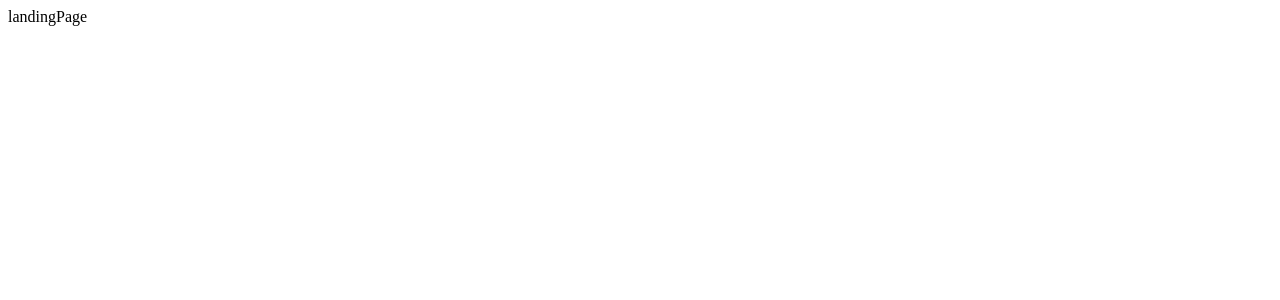
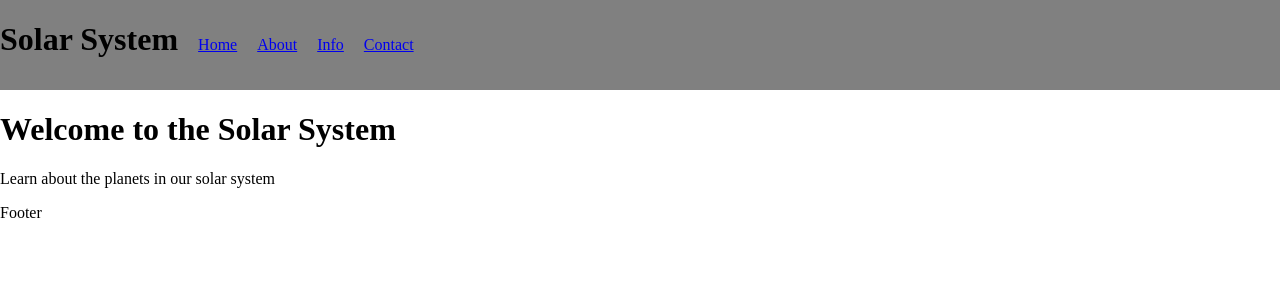
Before and after one commit to cmac2112/nasaspaceapps, a React (Vite) app in the folder solarSystem/: page / in a window 1280 px wide. Shown: the top 300 px of the page. Built offline with nearby package versions, Linux system fonts and the light colour scheme.

Commit message:
new push

```diff
--- a/solarSystem/src/App.css
+++ b/solarSystem/src/App.css
@@ -0,0 +1,3 @@
+body, html{
+    margin: 0;
+}
--- /dev/null
+++ b/solarSystem/src/components/Footer/Footer.tsx
@@ -0,0 +1,10 @@
+import React from 'react'
+import './Footer.css'
+
+const Footer = () => {
+  return (
+    <div>Footer</div>
+  )
+}
+
+export default Footer
--- /dev/null
+++ b/solarSystem/src/components/Header/Header.css
@@ -0,0 +1,12 @@
+.header-container{
+    background-color: grey;
+    display: flex;
+}
+.list{
+    display: flex;
+    padding: 10px;
+}
+li{
+    list-style-type: none;
+    padding: 10px;
+}
--- /dev/null
+++ b/solarSystem/src/components/Header/Header.tsx
@@ -0,0 +1,22 @@
+import React from 'react'
+import './Header.css'
+
+const Header = () => {
+    // header component, should hold links to all the pages here
+  return (
+    <div className="header-container">
+        <h1>Solar System</h1>
+        <nav className="navbar">
+            <ul className="list">
+            <li><a href="/">Home</a></li>
+            <li><a href="/about">About</a></li>
+            <li><a href="/info">Info</a></li>
+            <li><a href="/contact">Contact</a></li>
+            </ul>
+        </nav>
+
+    </div>
+  )
+}
+
+export default Header
--- /dev/null
+++ b/solarSystem/src/components/Layout/Layout.tsx
@@ -0,0 +1,20 @@
+import React from 'react'
+import Header from '../Header/Header'
+import Footer from '../Footer/Footer'
+
+interface LayoutProps {
+    children: React.ReactNode
+    }
+
+const Layout:React.FC<LayoutProps> = ({children}) => {
+  return (
+    <>
+    <Header />
+    {children}
+    <Footer />
+    </>
+
+  )
+}
+
+export default Layout
--- a/solarSystem/src/components/landingPage.css
+++ b/solarSystem/src/components/landingPage.css
@@ -0,0 +1,4 @@
+.title{
+    font-size: 40px;
+    font-family: Arial, Helvetica, sans-serif
+}
--- a/solarSystem/src/components/landingPage.tsx
+++ b/solarSystem/src/components/landingPage.tsx
@@ -1,11 +1,15 @@
 import React from 'react'
 import './landingPage.css'
+import Layout from './Layout/Layout'
 
 const landingPage = () => {
   return (
-    <>
-    <div>landingPage</div>
-    </>
+    <Layout>
+      <div className="landingPage">
+        <h1>Welcome to the Solar System</h1>
+        <p>Learn about the planets in our solar system</p>
+      </div>
+    </Layout>
   )
 }
 
```
Also changed, not shown: solarSystem/src/components/Footer/Footer.css (added).
